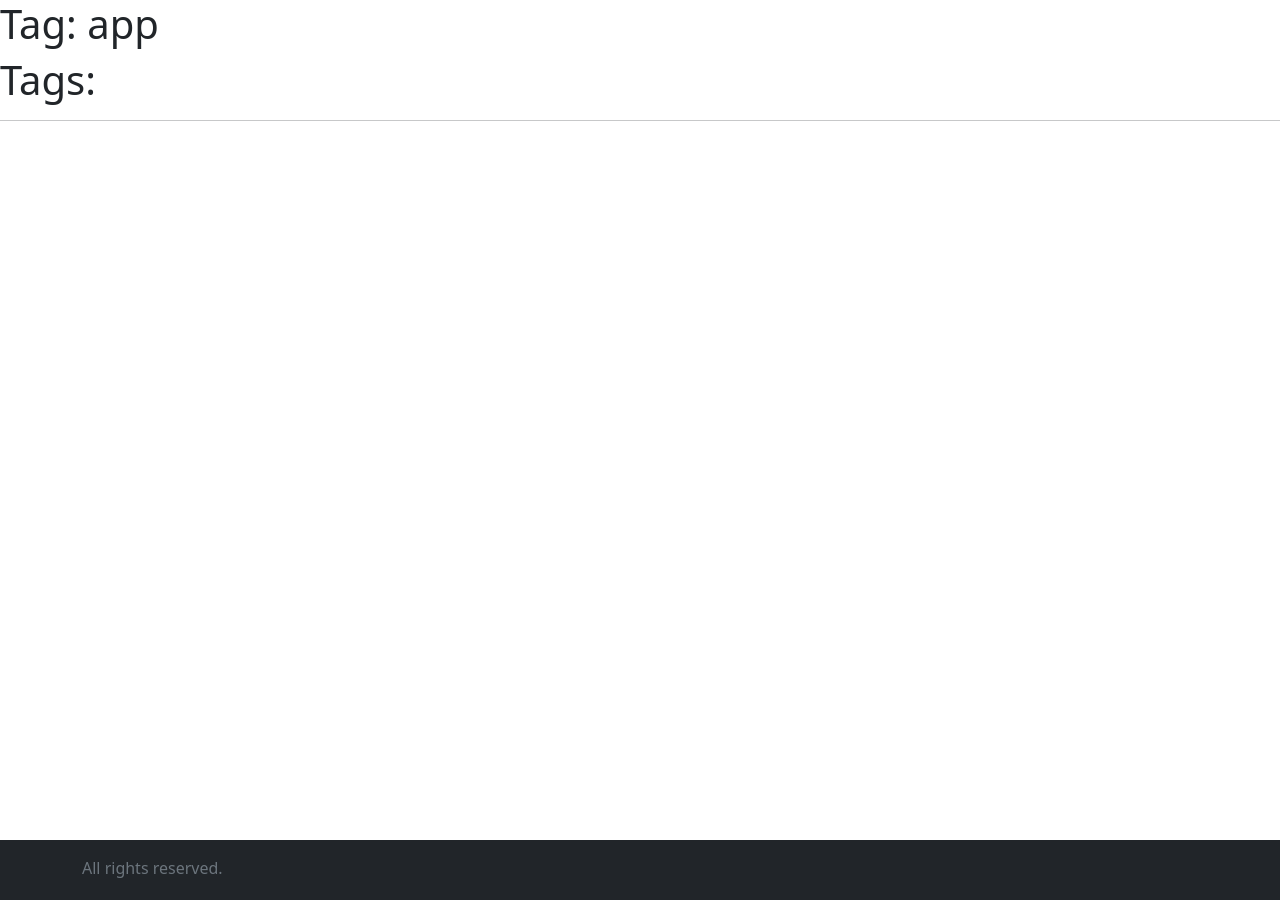
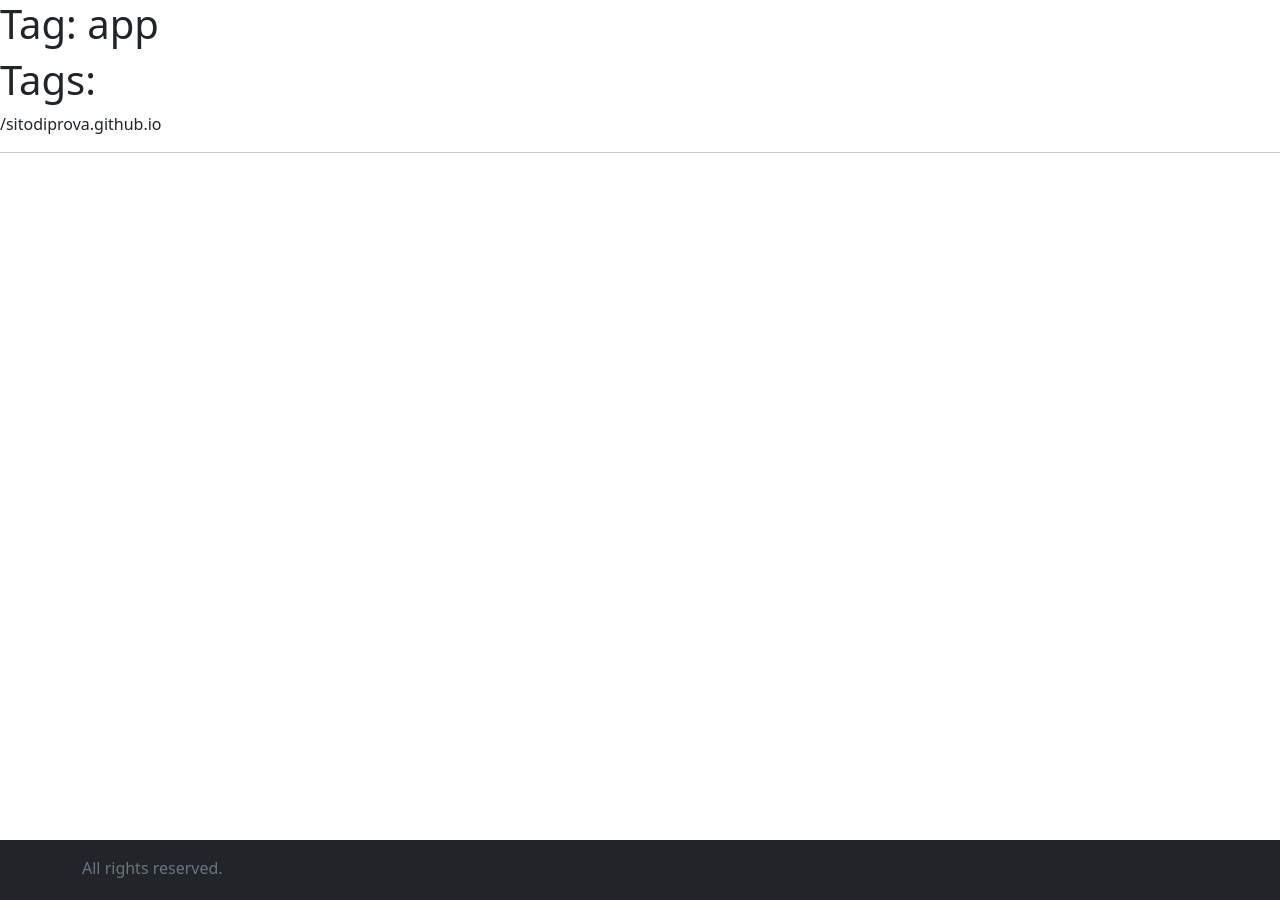
Before and after one commit to acantone03/sitodiprova.github.io, a Jekyll site: the page built from tag/app.md, in a window 1280 px wide. Built offline with Jekyll 4.4.1, drawn with Linux system fonts in a browser that asks for light colours.

Commit message:
Update tagpage.html

```diff
--- a/_layouts/tagpage.html
+++ b/_layouts/tagpage.html
@@ -7,6 +7,7 @@
 <div class="post">
 <h1>Tag: {{ page.tag }}</h1>
   <h1>Tags: {{ site.tags[page.tag] }}</h1>
+  {{site.baseurl}}{{ post.url }}
 <ul>
 {% for post in site.tags[page.tag] %}
   <li><a href="{{site.baseurl}}{{ post.url }}"> ciao </a>
```
